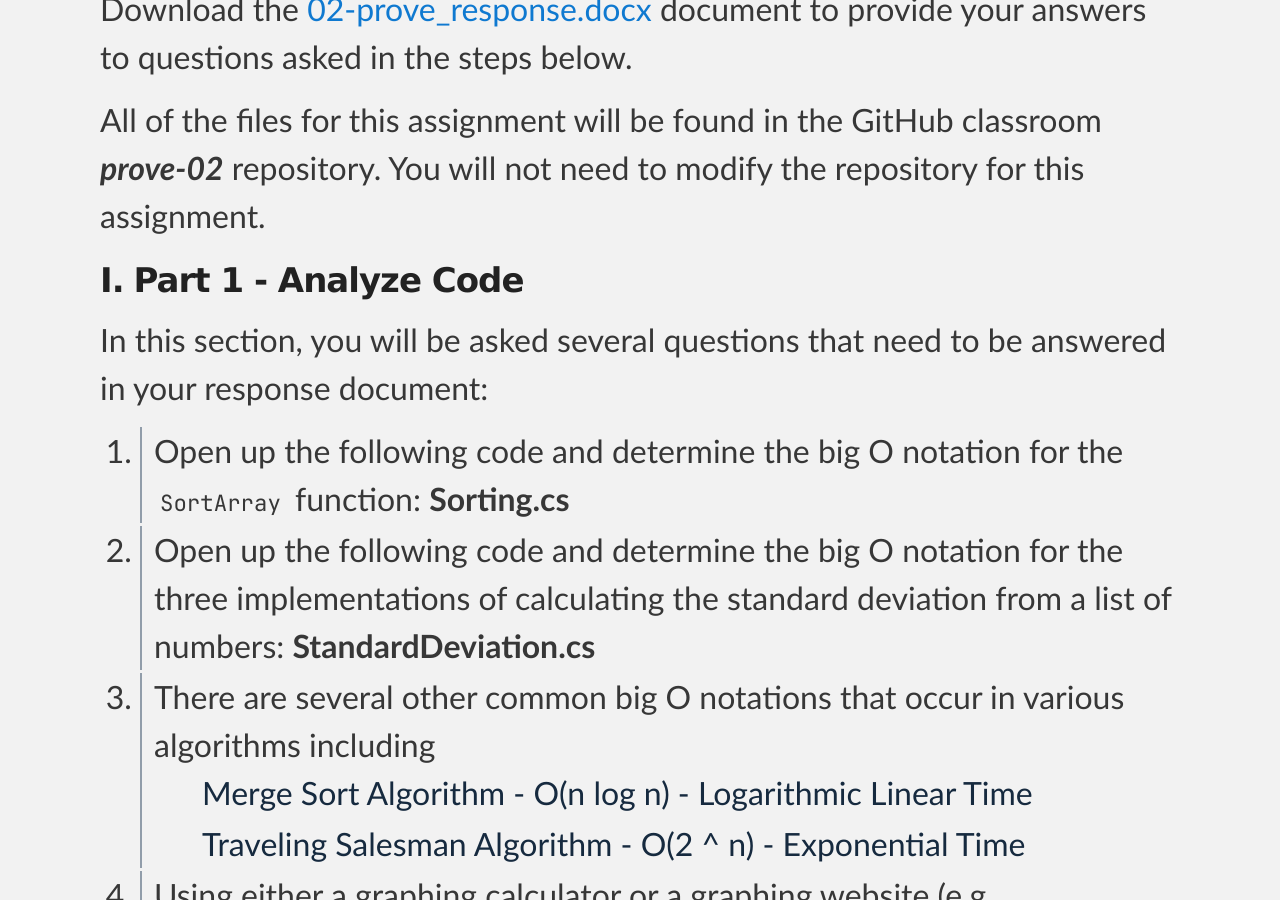
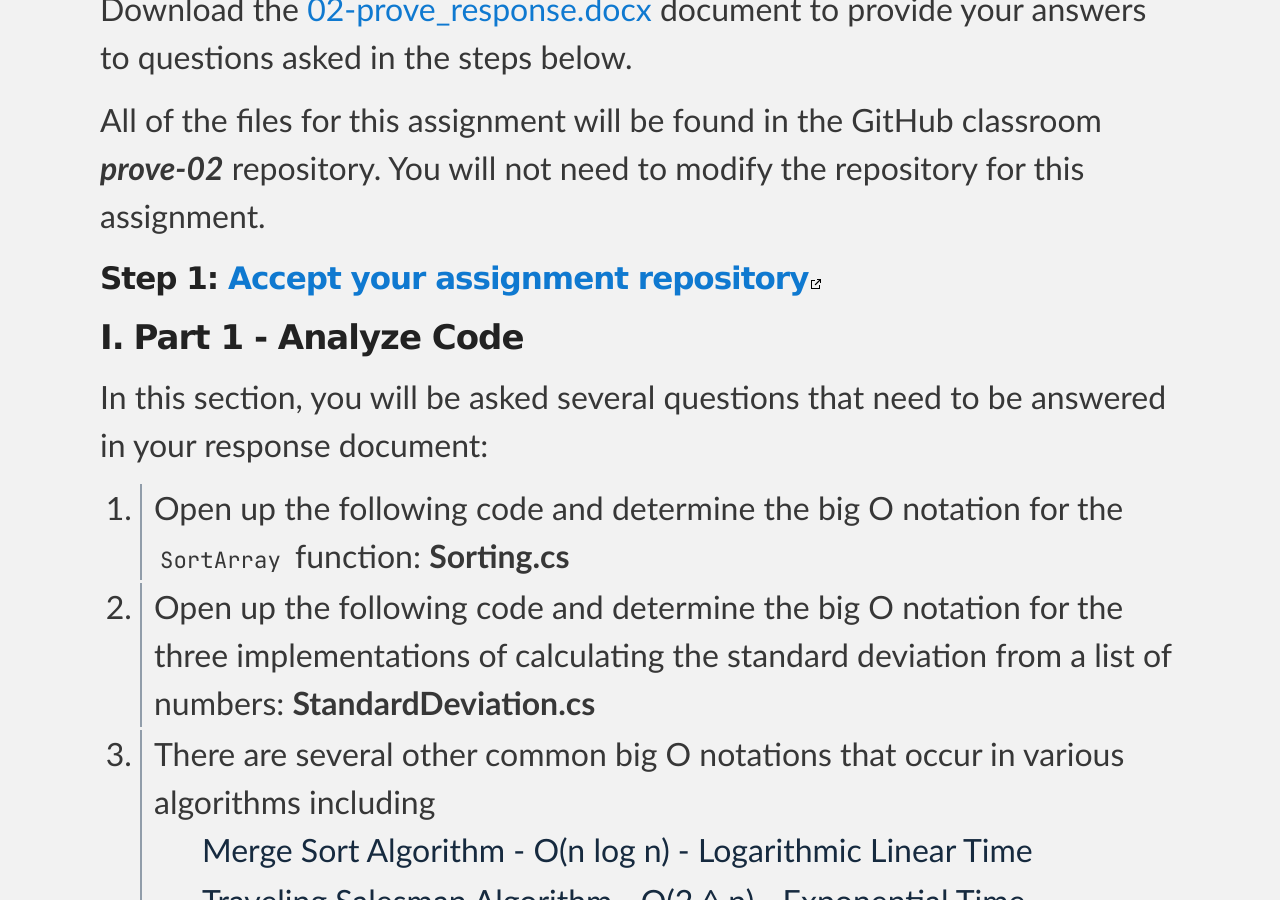
Before and after one commit to byui-cse/cse212-csharp, a Jekyll site: the page built from docs/lesson02/prove.md, in a window 1280 px wide and 900 px high, scrolled down 616 px. Built offline with Jekyll 4.4.1, drawn with Linux system fonts in a browser that asks for light colours; some web fonts are replaced.

Commit message:
Added link to accept the assignment to Prove 2

```diff
--- a/docs/lesson02/prove.md
+++ b/docs/lesson02/prove.md
@@ -10,6 +10,8 @@ This assignment **must be completed individually** to ensure you are meeting all
 Download the [02-prove_response.docx](02-prove_response.docx) document to provide your answers to questions asked in the steps below.
 
 All of the files for this assignment will be found in the GitHub classroom ***prove-02*** repository. You will not need to modify the repository for this assignment.
+
+#### Step 1: [Accept your assignment repository](prove-classroom){:target="_blank"}
 
 ### Part 1 - Analyze Code
 In this section, you will be asked several questions that need to be answered in your response document:
```
